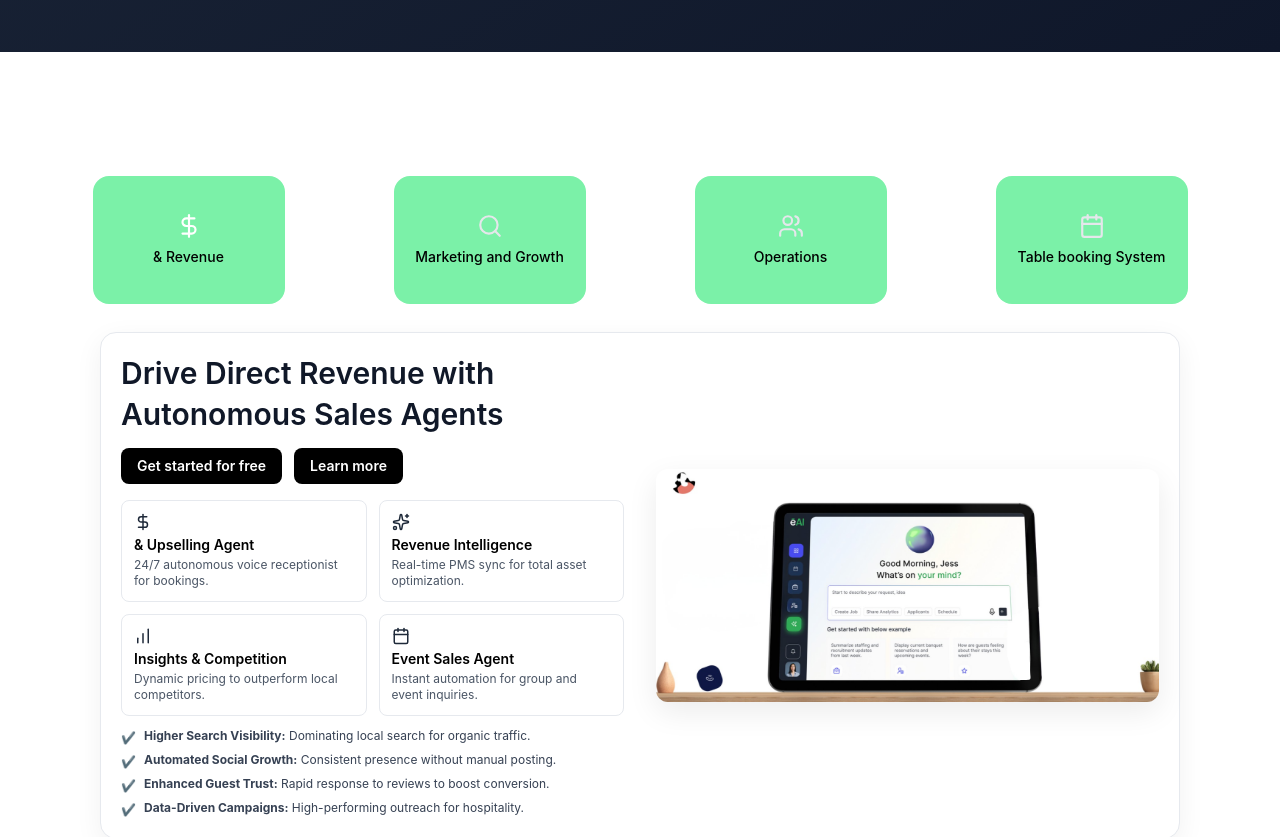
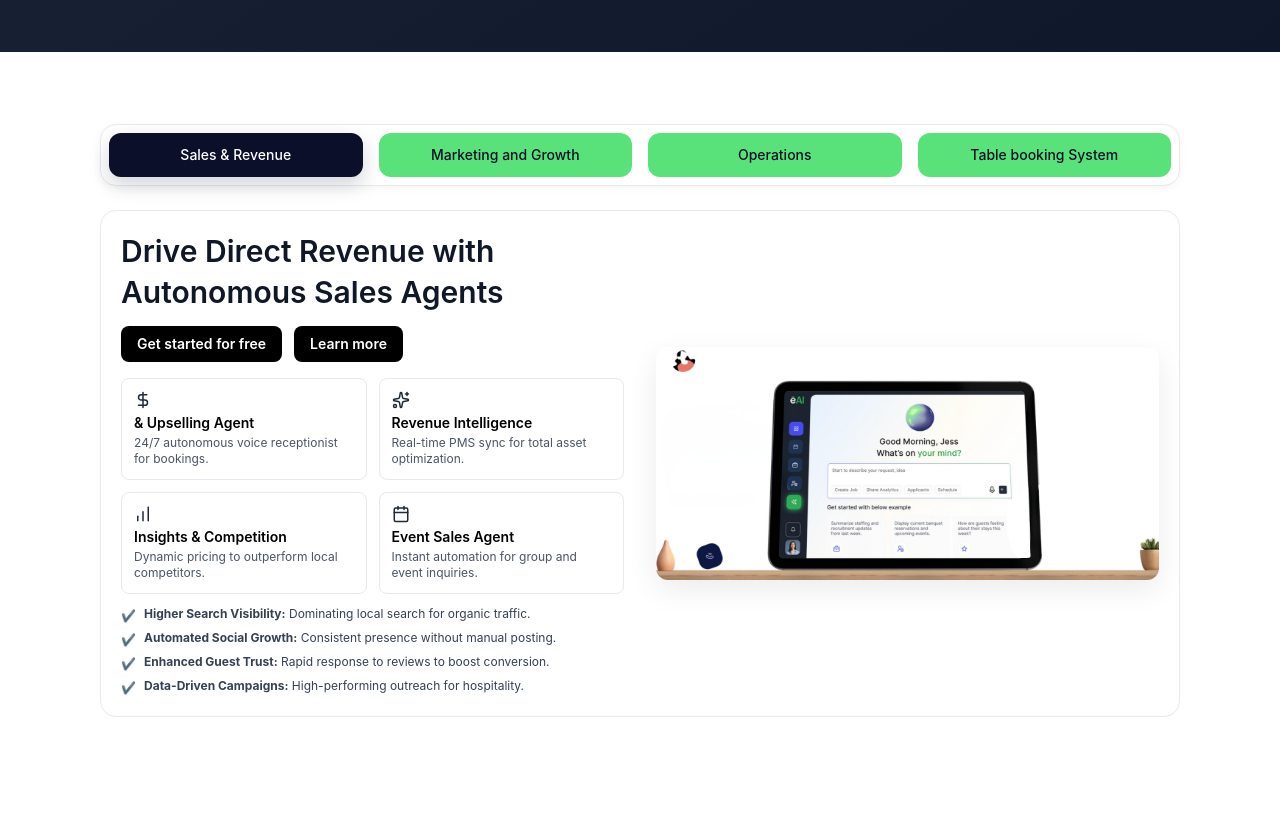
Before and after one commit to Ashwastaken78867/HuemanAI, a React (Vite) app: page / in a window 1280 px wide. Shown: the part 2960-3797 px from the top of the page. Built offline with nearby package versions, Linux system fonts and the light colour scheme.

Commit message:
fix animations

```diff
--- a/src/App.tsx
+++ b/src/App.tsx
@@ -17,7 +17,7 @@ import { WhyHuemanSection } from './components/WhyHuemanSection.tsx/WhyHuemanSec
 function App() {
 
   return (
-    <div>
+    <div className='bg-white'>
    <Header />
    <Hero />
    <Brands />
--- a/src/components/AboutUs/ProductTable.tsx
+++ b/src/components/AboutUs/ProductTable.tsx
@@ -19,10 +19,26 @@ type TabKey = "sales" | "marketing" | "operations" | "table";
 
 // Each tab has an icon used in the tall (expanded) card state
 const tabs: { key: TabKey; label: string; Icon: any; activeBg: string }[] = [
-  { key: "sales",      label: "& Revenue",      Icon: DollarSign, activeBg: "bg-yellow-400" },
-  { key: "marketing",  label: "Marketing and Growth", Icon: Search,     activeBg: "bg-purple-300" },
-  { key: "operations", label: "Operations",           Icon: Users,      activeBg: "bg-pink-300" },
-  { key: "table",      label: "Table booking System", Icon: Calendar,   activeBg: "bg-sky-300" },
+  {
+    key: "sales", label: "Sales & Revenue",
+    Icon: undefined,
+    activeBg: ""
+  },
+  {
+    key: "marketing", label: "Marketing and Growth",
+    Icon: undefined,
+    activeBg: ""
+  },
+  {
+    key: "operations", label: "Operations",
+    Icon: undefined,
+    activeBg: ""
+  },
+  {
+    key: "table", label: "Table booking System",
+    Icon: undefined,
+    activeBg: ""
+  },
 ];
 const content: Record<TabKey, any> = {
   sales: {
@@ -260,64 +276,24 @@ const textVariants: Variants = {
 <div
   ref={outerRef}
   className="relative w-full bg-white"
-  style={{ height: "120vh" }}
+  style={{ minHeight: "120vh" }}
 >
-<div className="sticky top-0 h-screen flex items-start w-full pt-12 pb-6 bg-white">
-  <div className="w-full flex flex-col">
+  <div className="sticky top-18 h-screen flex items-start w-full pt-0 pb-2 bg-white">
+    <div className="w-full flex flex-col bg-white">
       {/* APOLLO TABS */}
       <div
-        className={`
-          relative w-full mb-2 transition-shadow duration-300
-          ${compact ? "shadow-[0_6px_20px_rgba(0,0,0,0.06)]" : ""}
-        `}
+      className="relative w-full mb-2 duration-300"
       >
-
-        {/* LARGE CARDS */}
-        <div className="relative w-full mb-4 h-34 flex items-center justify-center">
-          <AnimatePresence initial={false}>
-            {!compact && (
+        {/* COMPACT SEGMENTED BUTTON BAR */}
         <motion.div
-                key="big"
-                initial={{ opacity: 0, scale: 0.96, y: 12 }}
-                animate={{ opacity: 1, scale: 1, y: 0 }}
-                exit={{ opacity: 0, scale: 0.94, y: -12 }}
+          initial={{ opacity: 0, y: 16, scale: 0.96 }}
+          animate={{ opacity: 1, y: 0, scale: 1 }}
           transition={{ duration: 0.35, ease: [0.22, 1, 0.36, 1] }}
-                className="grid grid-cols-4 gap-6 w-full max-w-295 mx-auto"
+          className="relative w-full mb-4 flex items-center bg-white"
         >
-                {tabs.map((t) => {
-                  const Icon = t.Icon;
-                  const isActive = activeKey === t.key;
-
-                  return (
-                    <div
-                      key={t.key}
-className="w-48 h-32 rounded-2xl flex flex-col items-center justify-center bg-green-300 mx-auto"                    >
-                      <Icon size={26} className={isActive ? "text-white" : "text-gray-200"} />
-                      <span className="mt-2 text-sm font-medium">{t.label}</span>
-                    </div>
-                  );
-                })}
-              </motion.div>
-            )}
-
-            {compact && (
-              <motion.div
-                key="small"
-                initial={
-                  compactJustEntered.current
-                    ? false
-                    : { opacity: 0, scale: 0.94, y: 12 }
-                }
-                animate={{ opacity: 1, scale: 1, y: 0 }}
-                exit={{ opacity: 0, scale: 0.96, y: -10 }}
-                transition={{ duration: 0.35, ease: [0.22, 1, 0.36, 1] }}
-                className="absolute inset-0 w-full flex items-center bg-white"
-              >
-                {/* SEGMENTED CONTAINER */}
-                <div className="w-full max-w-295 mx-auto bg-white rounded-2xl border border-[#e6e9ee] p-2 shadow-[0_2px_8px_rgba(0,0,0,0.04)]">
+          <div className="w-full max-w-270 mx-auto bg-white rounded-2xl border border-[#e6e9ee] p-2 shadow-[0_2px_8px_rgba(0,0,0,0.04)]">
             <div className="grid grid-cols-4 gap-4">
               {tabs.map((t, i) => {
-                      const Icon = t.Icon;
                 const isActive = activeKey === t.key;
 
                 return (
@@ -337,7 +313,10 @@ className="w-48 h-32 rounded-2xl flex flex-col items-center justify-center bg-gr
                     `}
                     whileTap={{ scale: 0.97 }}
                   >
-                          <Icon size={18} className={isActive ? "text-white" : "text-[#0b0f2a]"} />
+                    {/* <Icon
+                      size={18}
+                      className={isActive ? "text-white" : "text-[#0b0f2a]"}
+                    /> */}
                     <span>{t.label}</span>
                   </motion.button>
                 );
@@ -345,17 +324,18 @@ className="w-48 h-32 rounded-2xl flex flex-col items-center justify-center bg-gr
             </div>
           </div>
         </motion.div>
-            )}
-          </AnimatePresence>
       </div>
+    {/* </div>
   </div>
+</div> */}
 
       {/* CONTENT */}
+      <div className="w-full bg-white">
       <AnimatePresence mode="wait">
         <div className="w-full max-w-270 mx-auto">  {/* slightly narrower */}
   <motion.div
   key={compactJustEntered.current ? "static" : activeKey}
-    className="bg-white rounded-2xl border border-[#e6e9ee] shadow-[0_8px_28px_rgba(0,0,0,0.06)] p-5 grid lg:grid-cols-2 gap-8 items-center"
+  className="bg-white rounded-2xl border border-[#e6e9ee] p-5 grid lg:grid-cols-2 gap-8 items-center"
   style={{ minHeight: 260 }}
 >
             {/* TEXT */}
@@ -423,6 +403,7 @@ className="w-48 h-32 rounded-2xl flex flex-col items-center justify-center bg-gr
           </motion.div>
         </div>
       </AnimatePresence>
+      </div>
 
     </div>
   </div>
--- a/src/components/Header/Header.tsx
+++ b/src/components/Header/Header.tsx
@@ -14,7 +14,7 @@ export function Header() {
   ];
 
   return (
-    <header className="fixed top-0 left-0 right-0 z-50 bg-white/95 backdrop-blur-sm border-b border-gray-100 shadow-sm">
+    <header className="fixed top-0 left-0 right-0 z-50 bg-white">
       <div className="max-w-7xl mx-auto px-6 lg:px-8">
         <div className="flex items-center justify-between h-15">
           {/* Logo */}
```
Lines whose indentation alone changed are shown as unchanged.
